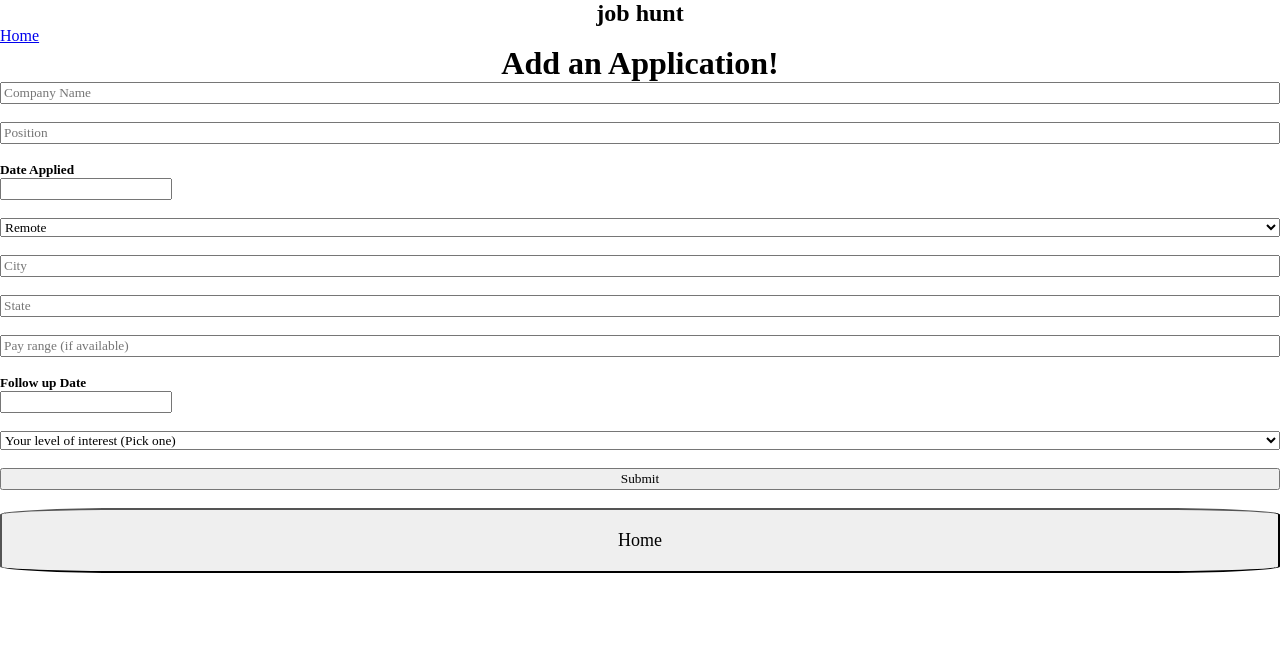
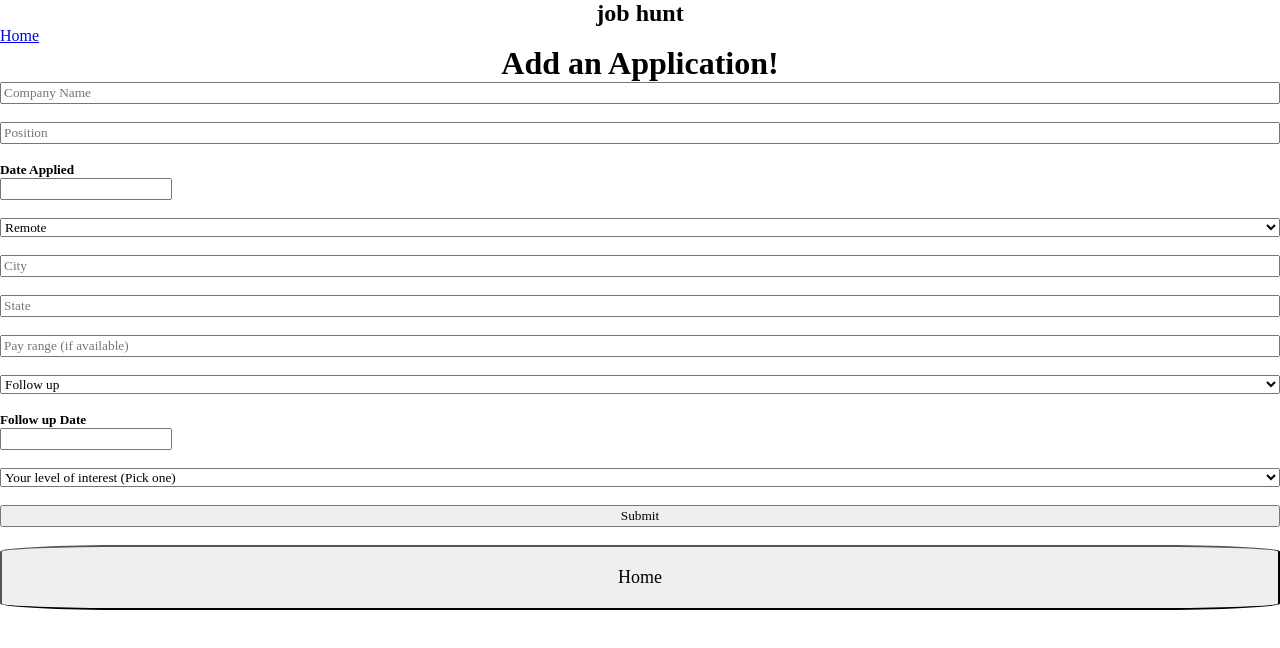
Before and after one commit to jonteal/job-search-tracker, a React (Create React App) app in the folder client/: page /addapp in a window 1280 px wide. Shown: the top 648 px of the page. Built offline with nearby package versions, Linux system fonts and the light colour scheme; the HTML template or start-up script is replaced by a standard one; a web font is replaced by a local one.

Commit message:
Create app functionality complete. Need to hook into database. Going to set up a temporary one with JSON server

```diff
--- a/client/src/components/AddApp/AddApp.jsx
+++ b/client/src/components/AddApp/AddApp.jsx
@@ -21,10 +21,21 @@ const AddApp = () => {
     const [isPending, setIsPending] = useState(false);
     const history = useHistory();
 
-    const handleSubmit = async (e) => {
+    const handleSubmit = (e) => {
         e.preventDefault();
-        // const app = { company, position }
+        const app = { companyName, position, dateApplied, type, city, state, payRange, nextStep, followUpDate, feel }
 
+        setIsPending(true);
+
+        fetch('http://localhost:8000/apps', {
+            method: 'POST',
+            headers: { "Content-Type": "application/json" },
+            body: JSON.stringify(app)
+        }).then(() => {
+            console.log('new app added')
+            setIsPending(false)
+            history.push('/');
+        })
     };
 
 
@@ -39,7 +50,7 @@ const AddApp = () => {
                 className="formInput"
                 type="text"
                 required
-                // value={company}
+                value={companyName}
                 onChange={(e) => setCompanyName(e.target.value)}
                 name="companyName"
                 placeholder="Company Name"
@@ -52,7 +63,7 @@ const AddApp = () => {
                 className="formInput"
                 type="text"
                 required
-                // value={position}
+                value={position}
                 onChange={(e) => setPosition(e.target.value)}
                 name="position"
                 placeholder="Position"
@@ -85,6 +96,9 @@ const AddApp = () => {
             <input
                 className="formInput"
                 type="text"
+                required
+                value={city}
+                onChange={(e) => setCity(e.target.value)}
                 name="city"
                 placeholder="City"
             />
@@ -95,6 +109,9 @@ const AddApp = () => {
             <input
                 className="formInput"
                 type="text"
+                required
+                value={state}
+                onChange={(e) => setState(e.target.value)}
                 name="state"
                 placeholder="State"
             />
@@ -105,24 +122,44 @@ const AddApp = () => {
             <input
                 className="formInput"
                 type="text"
+                value={payRange}
+                onChange={(e) => setPayRange(e.target.value)}
                 name="payRange"
                 placeholder="Pay range (if available)"
             />
 
             <br />
 
-            {/* Follow Up Date */}
-            <h5>Follow up Date</h5>
-            <DatePicker selected={followUpDate} onChange={(date) => setFollowUpDate(date)} />
-
+            <select
+                value={nextStep}
+                onChange={(e) => setNextStep(e.target.value)}
+            >
+                <option>
+                    Next Steps (Pick one)
+                </option>
+                <option>Follow up</option>
+                <option>Await Response from Company</option>
+                <option>Disregard Job</option>
+            </select>
 
             <br />
 
-            <select>
+
+        {/* Follow Up Date */}
+            <h5>Follow up Date</h5>
+            <DatePicker value={followUpDate} onChange={(date) => setFollowUpDate(date)} />
+
+            <br />
+
+        {/* Level of Interest of Applicant/Client */}
+            <select
+                value={feel}
+                onChange={(e) => setFeel(e.target.value)}
+            >
                 <option>
                     Your level of interest (Pick one)
                 </option>
-                <option>Somewhat interested </option>
+                <option>Somewhat interested</option>
                 <option>Very interested</option>
                 <option>Really want the job</option>
             </select>
```
